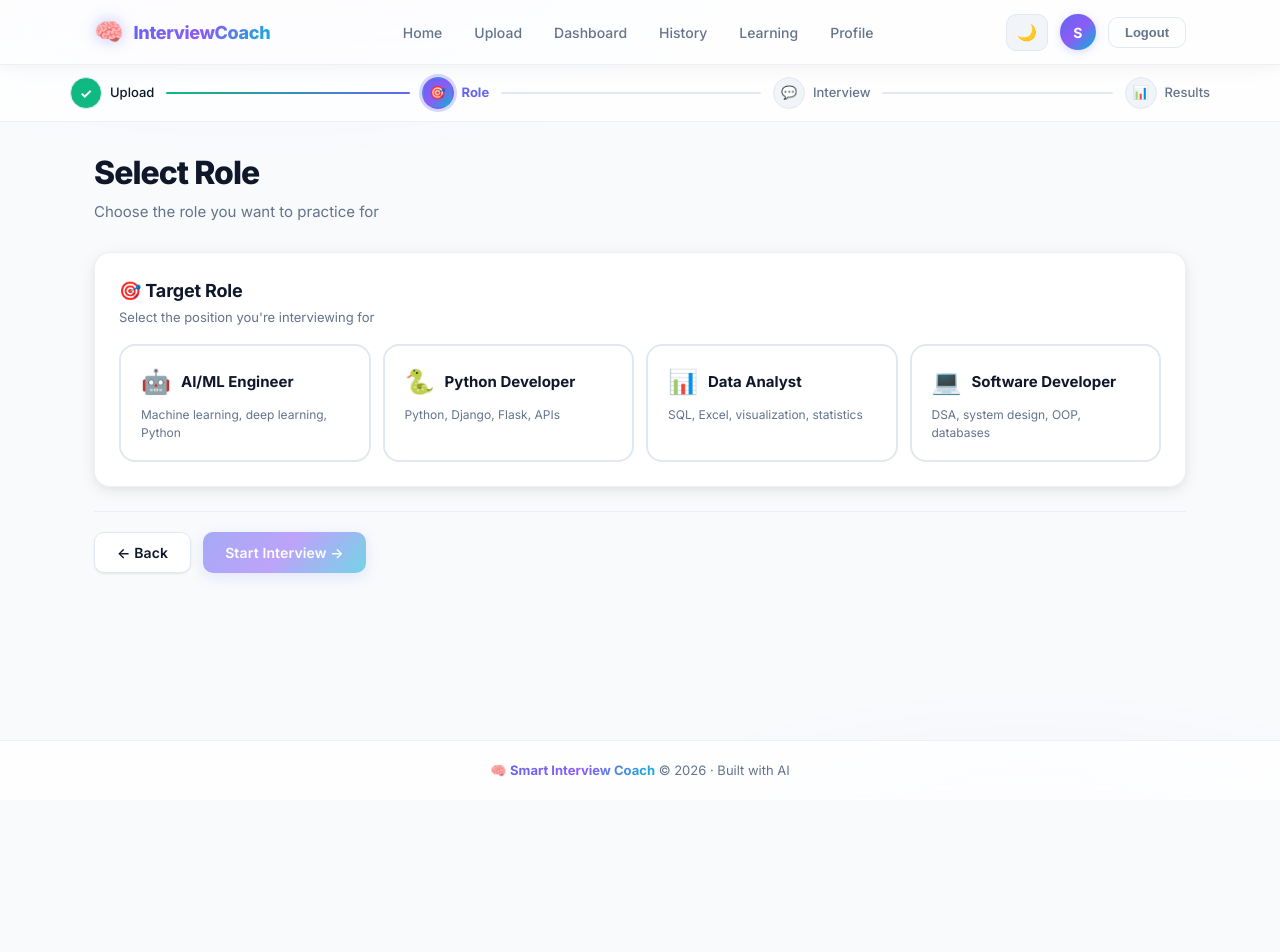
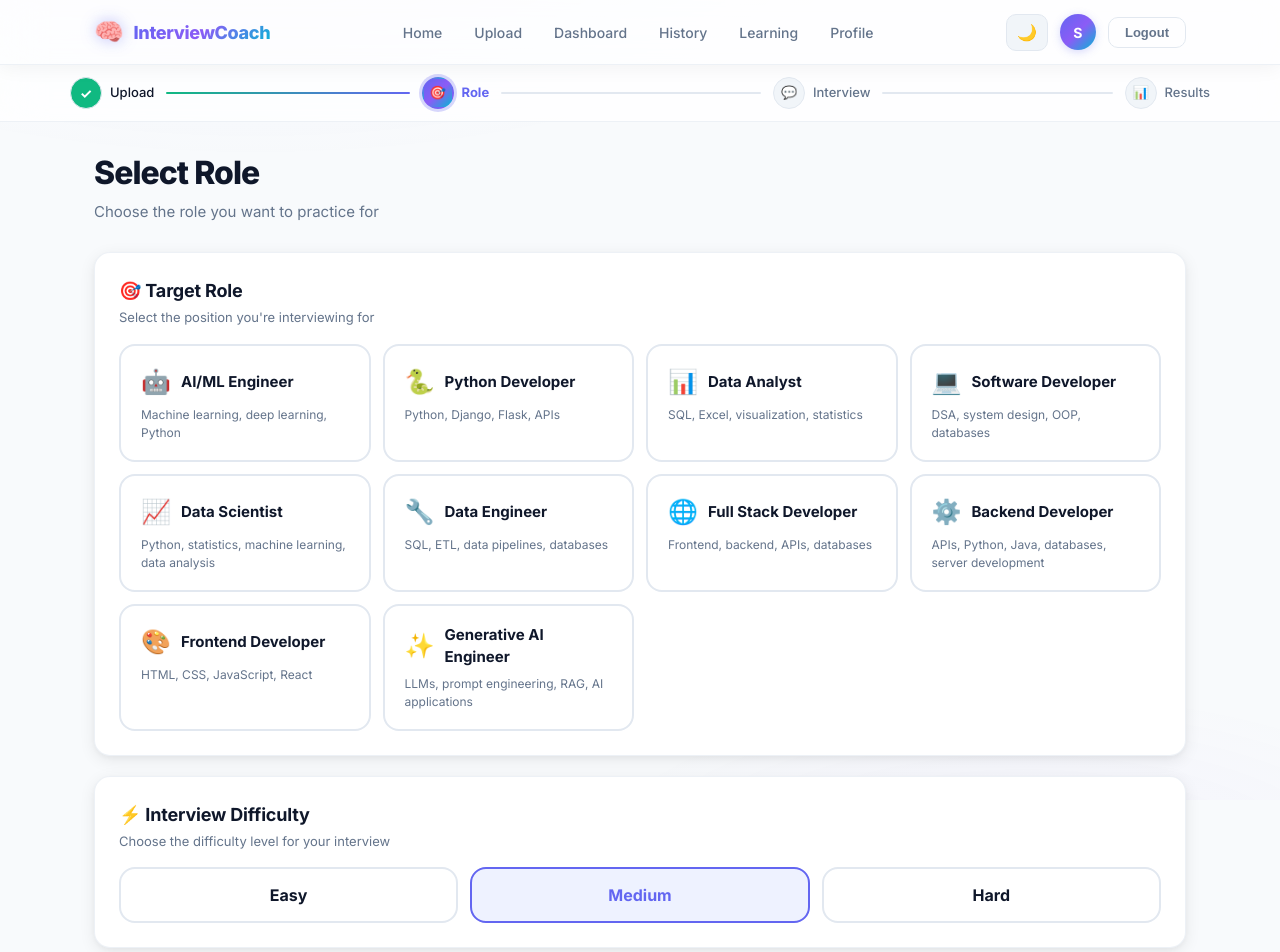
Before and after one commit to VenkateshRachapothu/smart-interview-coach-final, a React (Vite) app in the folder frontend/: page /role in a window 1280 px wide. Shown: the top 952 px of the page. Before the commit the page ends 800 px from the top, so only its background shows below. Built offline with nearby package versions, Linux system fonts and the light colour scheme; sample sign-in values are in the browser's storage.

Commit message:
Add interview difficulty selection

```diff
--- a/frontend/src/pages/SelectRole.jsx
+++ b/frontend/src/pages/SelectRole.jsx
@@ -8,29 +8,97 @@ import SkillChip from "../components/SkillChip";
 import PageActions from "../components/PageActions";
 
 const ROLES = [
-  { name: "AI/ML Engineer", icon: "🤖", desc: "Machine learning, deep learning, Python" },
-  { name: "Python Developer", icon: "🐍", desc: "Python, Django, Flask, APIs" },
-  { name: "Data Analyst", icon: "📊", desc: "SQL, Excel, visualization, statistics" },
-  { name: "Software Developer", icon: "💻", desc: "DSA, system design, OOP, databases" },
+  {
+    name: "AI/ML Engineer",
+    icon: "🤖",
+    desc: "Machine learning, deep learning, Python",
+  },
+  {
+    name: "Python Developer",
+    icon: "🐍",
+    desc: "Python, Django, Flask, APIs",
+  },
+  {
+    name: "Data Analyst",
+    icon: "📊",
+    desc: "SQL, Excel, visualization, statistics",
+  },
+  {
+    name: "Software Developer",
+    icon: "💻",
+    desc: "DSA, system design, OOP, databases",
+  },
+  {
+    name: "Data Scientist",
+    icon: "📈",
+    desc: "Python, statistics, machine learning, data analysis",
+  },
+  {
+    name: "Data Engineer",
+    icon: "🔧",
+    desc: "SQL, ETL, data pipelines, databases",
+  },
+  {
+    name: "Full Stack Developer",
+    icon: "🌐",
+    desc: "Frontend, backend, APIs, databases",
+  },
+  {
+    name: "Backend Developer",
+    icon: "⚙️",
+    desc: "APIs, Python, Java, databases, server development",
+  },
+  {
+    name: "Frontend Developer",
+    icon: "🎨",
+    desc: "HTML, CSS, JavaScript, React",
+  },
+  {
+    name: "Generative AI Engineer",
+    icon: "✨",
+    desc: "LLMs, prompt engineering, RAG, AI applications",
+  },
 ];
 
 function SelectRole() {
   const navigate = useNavigate();
+
   const [loading, setLoading] = useState(false);
+  const [difficulty, setDifficulty] = useState("Medium");
+
   const { role, setRole, setQuestions } = useContext(InterviewContext);
+
   const skills = JSON.parse(localStorage.getItem("skills")) || [];
 
   const startInterview = async () => {
-    if (!role) { alert("Please select a role"); return; }
+    if (!role) {
+      alert("Please select a role");
+      return;
+    }
+
     try {
       setLoading(true);
+
       const resumeText = localStorage.getItem("resumeText");
-      const response = await fetch(`${import.meta.env.VITE_API_URL}/generate_questions`, {
-  method: "POST",
-  headers: { "Content-Type": "application/json" },
-  body: JSON.stringify({ role, skills, resume_text: resumeText }),
-});
+
+      const response = await fetch(
+        `${import.meta.env.VITE_API_URL}/generate_questions`,
+        {
+          method: "POST",
+          headers: {
+            "Content-Type": "application/json",
+          },
+          body: JSON.stringify({
+            role,
+            skills,
+            resume_text: resumeText,
+            difficulty,
+          }),
+        }
+      );
+
       const data = await response.json();
+
       setQuestions(data.questions);
       navigate("/interview");
     } catch (error) {
@@ -48,49 +116,125 @@ function SelectRole() {
       subtitle="Choose the role you want to practice for"
       actions={
         <PageActions>
-          <Button variant="secondary" onClick={() => navigate("/upload")}>← Back</Button>
-          <Button onClick={startInterview} disabled={!role || loading}>
-            {loading ? "⏳ Generating questions..." : "Start Interview →"}
+          <Button
+            variant="secondary"
+            onClick={() => navigate("/upload")}
+          >
+            ← Back
+          </Button>
+
+          <Button
+            onClick={startInterview}
+            disabled={!role || loading}
+          >
+            {loading
+              ? "⏳ Generating questions..."
+              : "Start Interview →"}
           </Button>
         </PageActions>
       }
     >
-      <Card title="🎯 Target Role" subtitle="Select the position you're interviewing for">
-        <div style={{ display: "grid", gridTemplateColumns: "repeat(auto-fit, minmax(220px, 1fr))", gap: 12 }}>
+      {/* Target Role */}
+      <Card
+        title="🎯 Target Role"
+        subtitle="Select the position you're interviewing for"
+      >
+        <div
+          style={{
+            display: "grid",
+            gridTemplateColumns:
+              "repeat(auto-fit, minmax(220px, 1fr))",
+            gap: 12,
+          }}
+        >
           {ROLES.map((roleOption) => {
             const selected = role === roleOption.name;
+
             return (
               <label
                 key={roleOption.name}
                 style={{
-                  display: "block", padding: "18px 20px",
+                  display: "block",
+                  padding: "18px 20px",
                   borderRadius: "var(--radius-md)",
-                  border: `2px solid ${selected ? "var(--primary)" : "var(--border)"}`,
-                  background: selected ? "var(--primary-light)" : "var(--card)",
-                  cursor: "pointer", transition: "all 0.2s ease",
-                  boxShadow: selected ? "0 0 0 3px var(--primary-glow)" : "none",
+                  border: `2px solid ${
+                    selected
+                      ? "var(--primary)"
+                      : "var(--border)"
+                  }`,
+                  background: selected
+                    ? "var(--primary-light)"
+                    : "var(--card)",
+                  cursor: "pointer",
+                  transition: "all 0.2s ease",
+                  boxShadow: selected
+                    ? "0 0 0 3px var(--primary-glow)"
+                    : "none",
                 }}
               >
                 <input
-                  type="radio" value={roleOption.name} checked={selected}
-                  onChange={(e) => setRole(e.target.value)}
+                  type="radio"
+                  value={roleOption.name}
+                  checked={selected}
+                  onChange={(e) =>
+                    setRole(e.target.value)
+                  }
                   style={{ display: "none" }}
                 />
-                <div style={{ display: "flex", alignItems: "center", gap: 10, marginBottom: 6 }}>
-                  <span style={{ fontSize: 24 }}>{roleOption.icon}</span>
-                  <span style={{ fontWeight: 700, color: selected ? "var(--primary)" : "var(--text)", fontSize: 15 }}>
+
+                <div
+                  style={{
+                    display: "flex",
+                    alignItems: "center",
+                    gap: 10,
+                    marginBottom: 6,
+                  }}
+                >
+                  <span style={{ fontSize: 24 }}>
+                    {roleOption.icon}
+                  </span>
+
+                  <span
+                    style={{
+                      fontWeight: 700,
+                      color: selected
+                        ? "var(--primary)"
+                        : "var(--text)",
+                      fontSize: 15,
+                    }}
+                  >
                     {roleOption.name}
                   </span>
+
                   {selected && (
-                    <span style={{
-                      marginLeft: "auto", width: 20, height: 20, borderRadius: "50%",
-                      background: "var(--primary)", color: "#fff",
-                      display: "flex", alignItems: "center", justifyContent: "center",
-                      fontSize: 11, fontWeight: 800,
-                    }}>✓</span>
+                    <span
+                      style={{
+                        marginLeft: "auto",
+                        width: 20,
+                        height: 20,
+                        borderRadius: "50%",
+                        background: "var(--primary)",
+                        color: "#fff",
+                        display: "flex",
+                        alignItems: "center",
+                        justifyContent: "center",
+                        fontSize: 11,
+                        fontWeight: 800,
+                      }}
+                    >
+                      ✓
+                    </span>
                   )}
                 </div>
-                <p style={{ margin: 0, fontSize: 12, color: "var(--text-muted)", lineHeight: 1.5 }}>
+
+                <p
+                  style={{
+                    margin: 0,
+                    fontSize: 12,
+                    color: "var(--text-muted)",
+                    lineHeight: 1.5,
+                  }}
+                >
                   {roleOption.desc}
                 </p>
               </label>
@@ -99,11 +243,74 @@ function SelectRole() {
         </div>
       </Card>
 
+      {/* Interview Difficulty */}
+      <Card
+        title="⚡ Interview Difficulty"
+        subtitle="Choose the difficulty level for your interview"
+      >
+        <div
+          style={{
+            display: "flex",
+            gap: 12,
+            flexWrap: "wrap",
+          }}
+        >
+          {["Easy", "Medium", "Hard"].map((level) => {
+            const selected = difficulty === level;
+
+            return (
+              <label
+                key={level}
+                style={{
+                  flex: "1 1 150px",
+                  padding: "14px 18px",
+                  borderRadius: "var(--radius-md)",
+                  border: `2px solid ${
+                    selected
+                      ? "var(--primary)"
+                      : "var(--border)"
+                  }`,
+                  background: selected
+                    ? "var(--primary-light)"
+                    : "var(--card)",
+                  cursor: "pointer",
+                  textAlign: "center",
+                  fontWeight: 700,
+                  color: selected
+                    ? "var(--primary)"
+                    : "var(--text)",
+                  transition: "all 0.2s ease",
+                }}
+              >
+                <input
+                  type="radio"
+                  value={level}
+                  checked={selected}
+                  onChange={(e) =>
+                    setDifficulty(e.target.value)
+                  }
+                  style={{ display: "none" }}
+                />
+
+                {level}
+              </label>
+            );
+          })}
+        </div>
+      </Card>
+
+      {/* Skills from Resume */}
       {skills.length > 0 && (
-        <Card title="🛠️ Skills from Resume" subtitle="These skills will be used to personalize your questions">
+        <Card
+          title="🛠️ Skills from Resume"
+          subtitle="These skills will be used to personalize your questions"
+        >
           <div>
             {skills.map((skill, index) => (
-              <SkillChip key={index} label={skill} />
+              <SkillChip
+                key={index}
+                label={skill}
+              />
             ))}
           </div>
         </Card>
```
Also changed, not shown: 2 other files (tests, documents, lock files or other folders).
